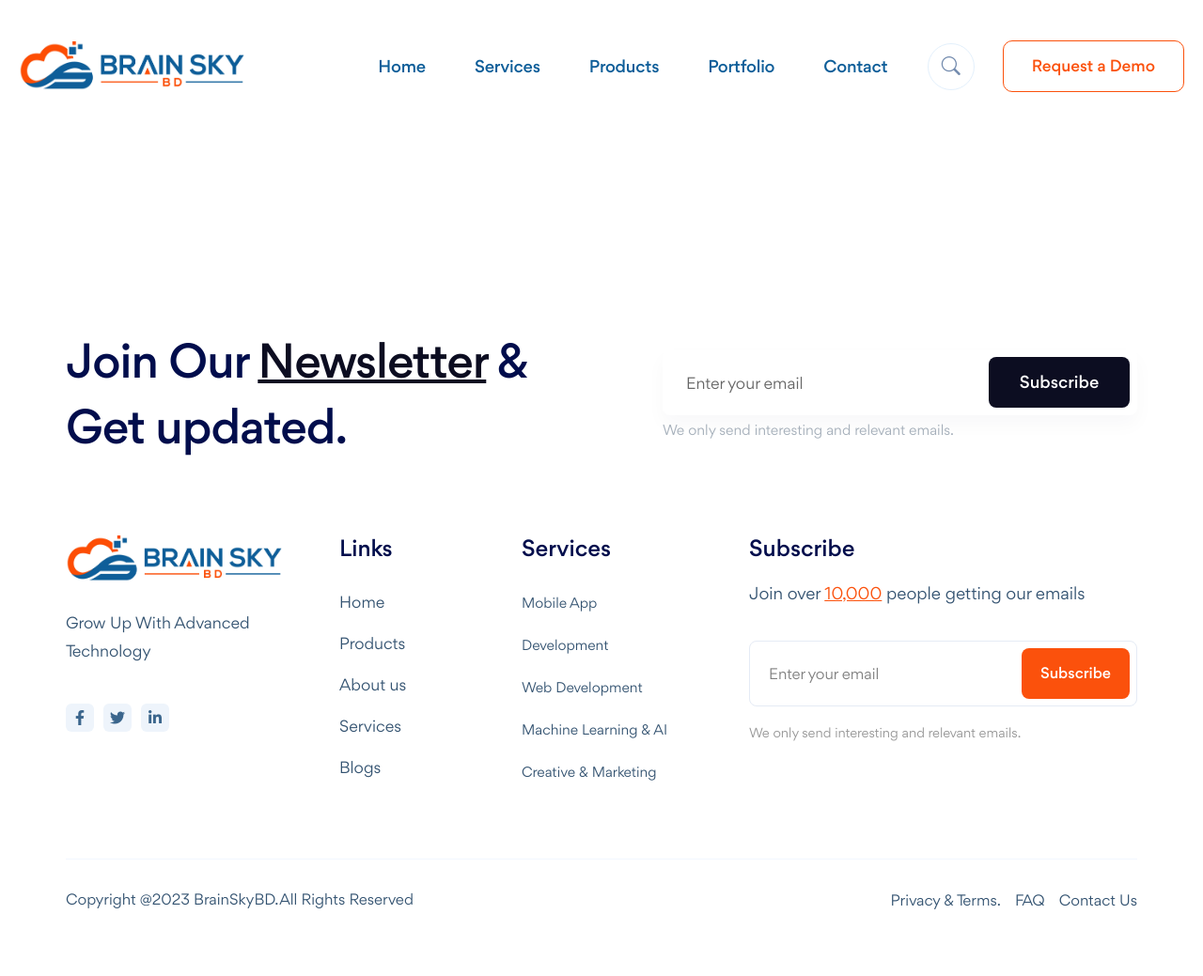
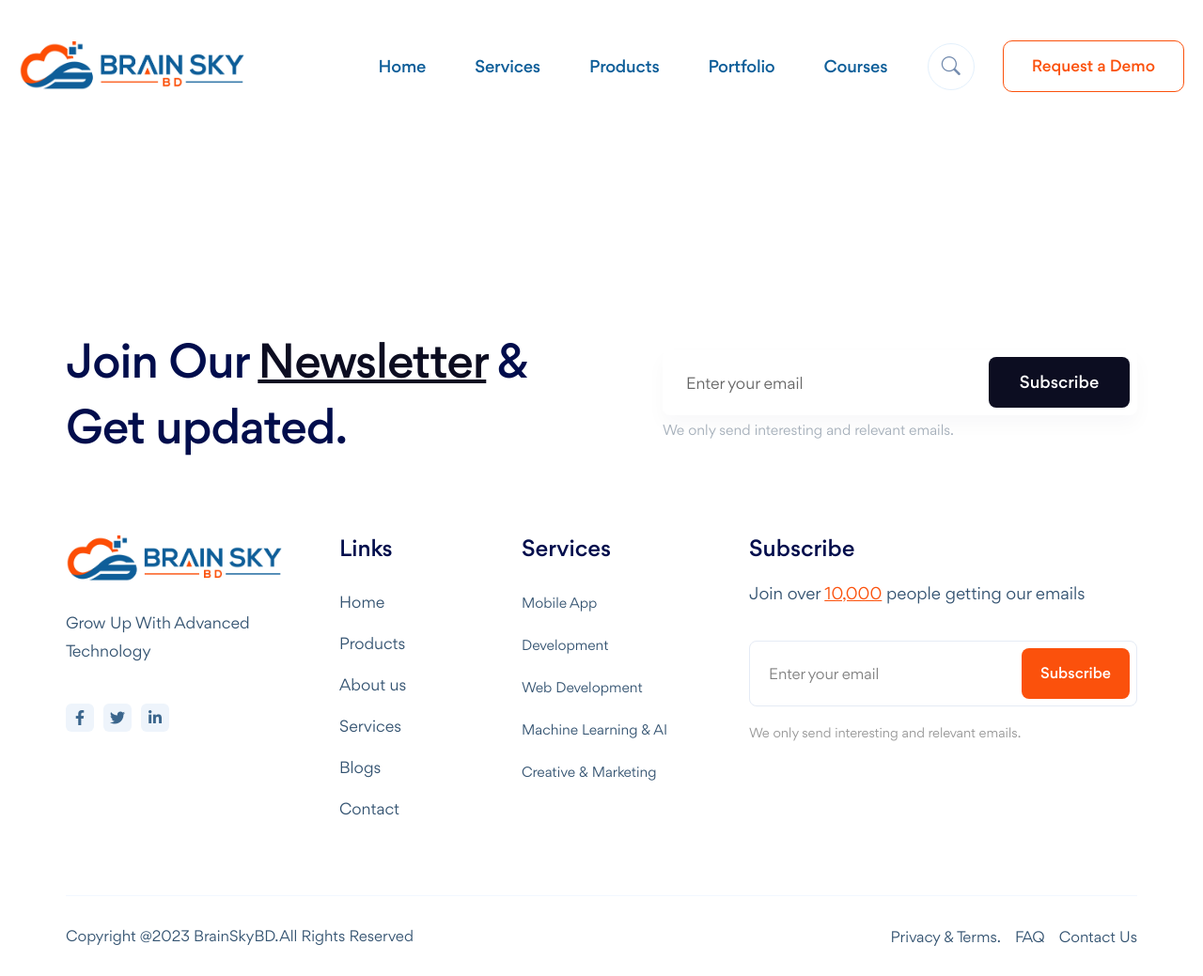
Before and after one commit to AbdurRahman111/BrainSkyBD-Tech-Website, a Django app: page /courses/ in a window 1280 px wide. Shown: the whole page at 94% size. Before the commit the page ends 968 px from the top, so only its background shows below. Run offline with Django 4.2, Linux system fonts and the light colour scheme; data that the repository does not hold is empty; some libraries are stand-ins or nearby versions.

Commit message:
course option on header

```diff
--- a/courses/models.py
+++ b/courses/models.py
@@ -41,6 +41,12 @@ class Course_Table(models.Model):
     course_view_select = models.CharField(max_length=255, choices=view_option, default='image', blank=True, null=True)
     Short_Description = RichTextField(blank=True, null=True)
     Description = RichTextField(blank=True, null=True)
+    course_type_option = (
+        ('Live', 'Live'),
+        ('Recorded', 'Recorded'),
+    )
+    course_type = models.CharField(max_length=255, choices=course_type_option, default='Live', blank=True, null=True)
+    payment_url = models.URLField(max_length=255, default=None, blank=True, null=True)
     course_file = models.FileField(upload_to="course_file/", blank=True, null=True)
     tags = models.CharField(max_length=255, default="", blank=True, null=True)
     featured = models.BooleanField(default=False)
--- a/courses/views.py
+++ b/courses/views.py
@@ -29,6 +29,10 @@ def checkout_form_submit(request):
         messages.success(request, "কিছুক্ষন এর মধ্যে আপনার সাথে আমাদের একজন এজেন্ট যোগাযোগ করবেন। \n জরুরি প্রয়োজনে কল করুন ০১৮২২২২৪০৮০ ")
         # return redirect('course_details', getCourse.slug)
         # return render(request, "courses/couse_buy_success_page.html")
-        return redirect('https://shop.bkash.com/brainskybd01999147566/pay/bdt1/JYcB8W')
+        # return redirect('https://shop.bkash.com/brainskybd01999147566/pay/bdt1/JYcB8W')
+        if getCourse.payment_url:
+            return redirect(getCourse.payment_url)
+        else:
+            return render(request, "courses/couse_buy_success_page.html")
     else:
         return redirect('course_page')
--- a/portfolio/templates/footer.html
+++ b/portfolio/templates/footer.html
@@ -67,6 +67,7 @@
 									<li><a href="{% url 'about_us' %}">About us</a></li>
 									<li><a href="{% url 'services' %}">Services</a></li>
 									<li><a href="{% url 'blogs' %}">Blogs</a></li>
+									<li><a href="{% url 'contact' %}">Contact</a></li>
 								</ul>
 							</div>
 							<div class="col-xl-2 col-md-3 col-sm-6 mb-30">
--- a/portfolio/templates/header.html
+++ b/portfolio/templates/header.html
@@ -163,8 +163,11 @@
 									<li class="nav-item">
 										<a class="nav-link" href="{% url 'portfolio' %}">Portfolio</a>
 									</li>
+<!--									<li class="nav-item">-->
+<!--										<a class="nav-link" href="{% url 'contact' %}">Contact</a>-->
+<!--									</li>-->
 									<li class="nav-item">
-										<a class="nav-link" href="{% url 'contact' %}">Contact</a>
+										<a class="nav-link" href="/courses">Courses</a>
 									</li>
 						    	</ul>
 						    	<!-- Mobile Content -->
--- a/portfolio/templates/index.html
+++ b/portfolio/templates/index.html
@@ -141,8 +141,11 @@
 									<li class="nav-item">
 										<a class="nav-link" href="#brainskybd-portfolio">Portfolio</a>
 									</li>
+<!--									<li class="nav-item">-->
+<!--										<a class="nav-link" href="#brainskybd-contact">Contact</a>-->
+<!--									</li>-->
 									<li class="nav-item">
-										<a class="nav-link" href="#brainskybd-contact">Contact</a>
+										<a class="nav-link" href="/courses">Courses</a>
 									</li>
 						    	</ul>
 						    	<!-- Mobile Content -->
@@ -634,6 +637,7 @@
 									<li><a href="{% url 'about_us' %}">About us</a></li>
 									<li><a href="{% url 'services' %}">Services</a></li>
 									<li><a href="{% url 'blogs' %}">Blogs</a></li>
+									<li><a href="{% url 'contact' %}">Contact</a></li>
 								</ul>
 							</div>
 							<div class="col-xl-2 col-md-3 col-sm-6 mb-30">
```
